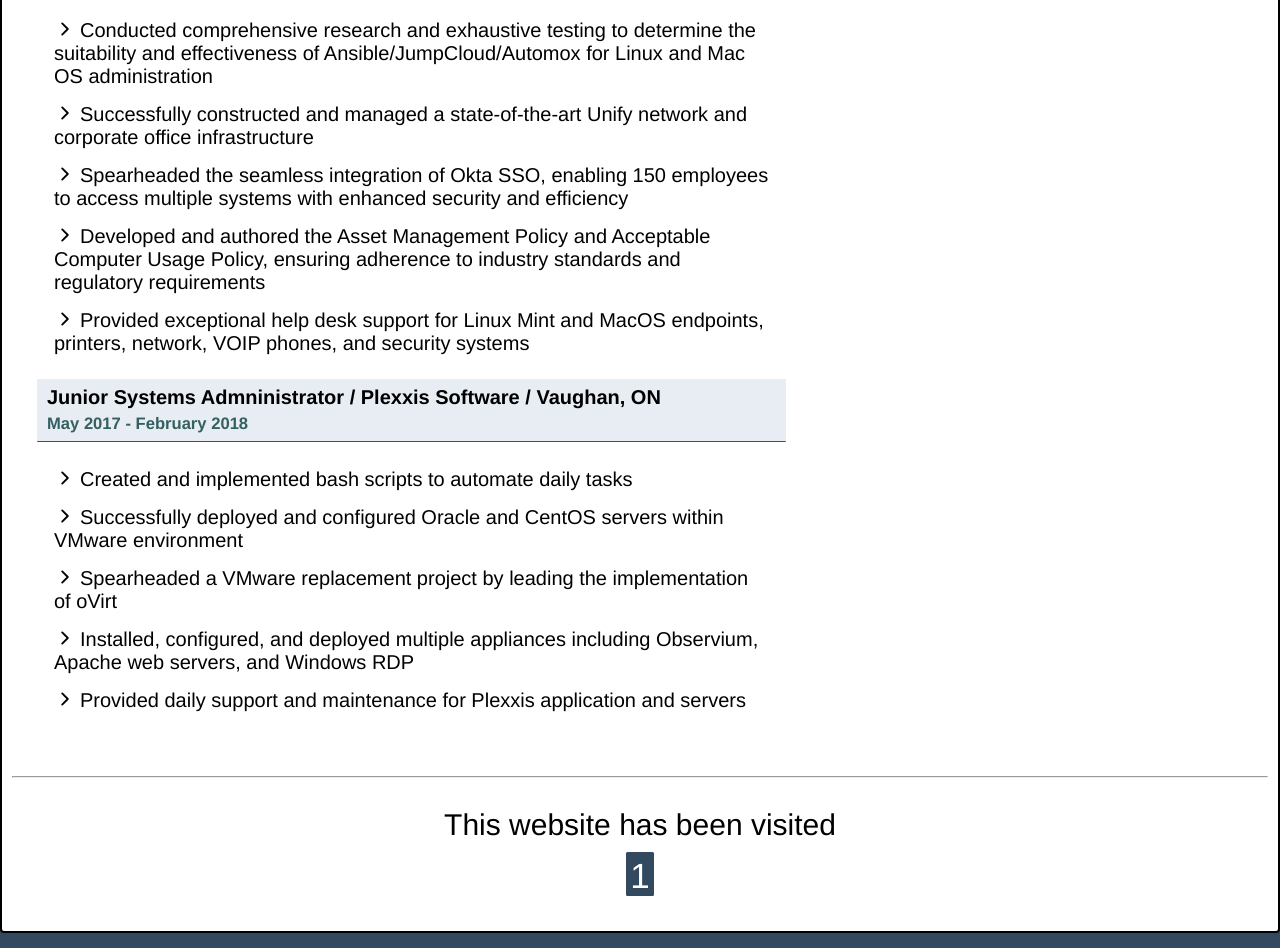
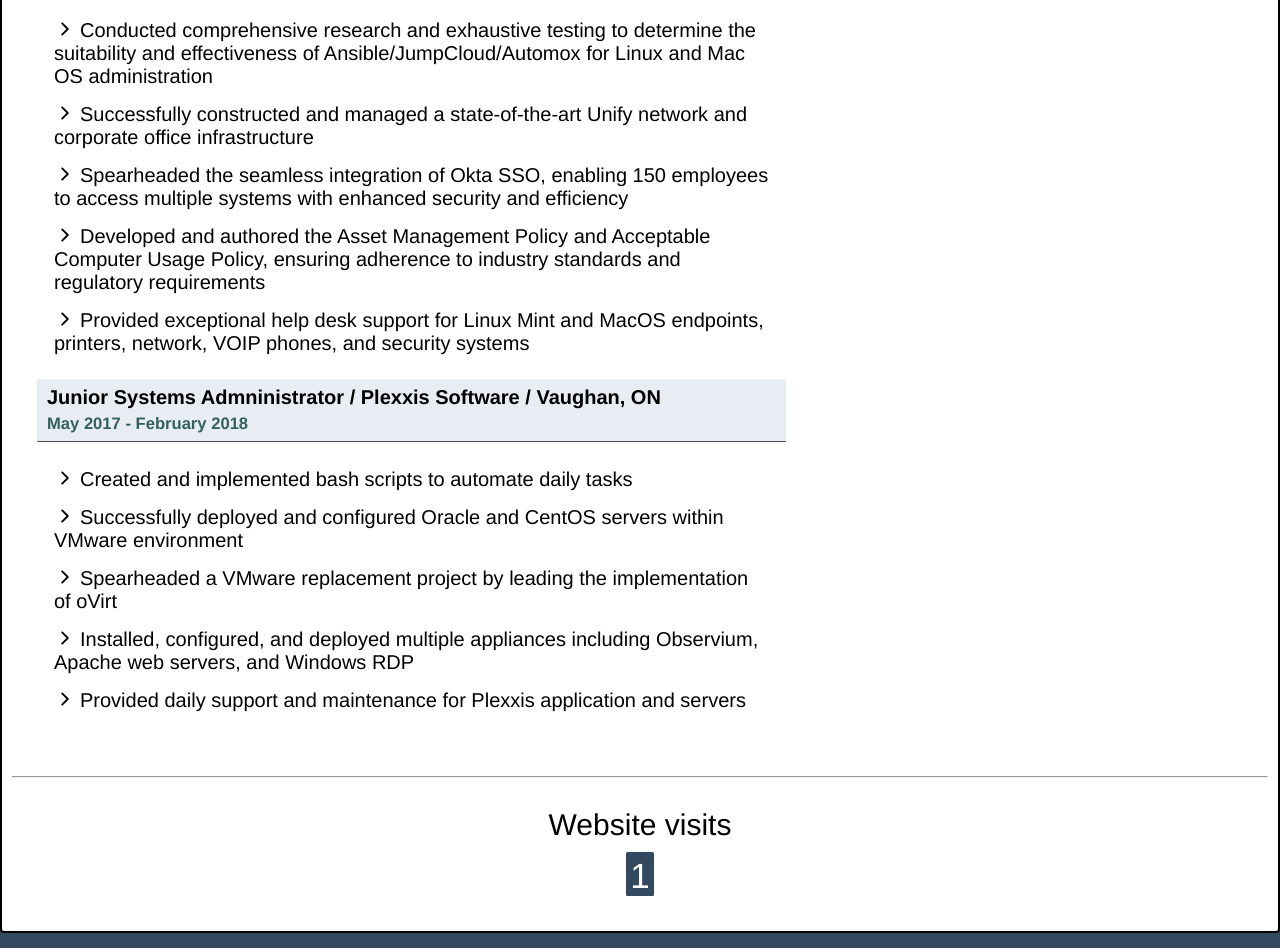
Before and after one commit to thermobee/cloud-resume-challenge, a plain HTML site: page index.html in a window 1280 px wide. Shown: the part 2384-3332 px from the top of the page. Drawn offline with nearby package versions, Linux system fonts and the light colour scheme.

Commit message:
Changed visit counter wording

```diff
--- a/index.html
+++ b/index.html
@@ -166,7 +166,7 @@
         <hr>
 
         <div class="counter-footer">
-            <p>This website has been visited</p>
+            <p>Website visits</p>
             <div class="website-counter""></div>
         </div>
 
```
